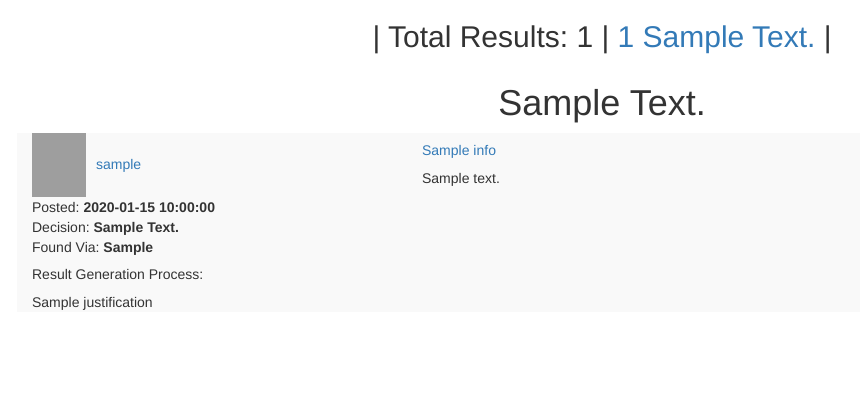
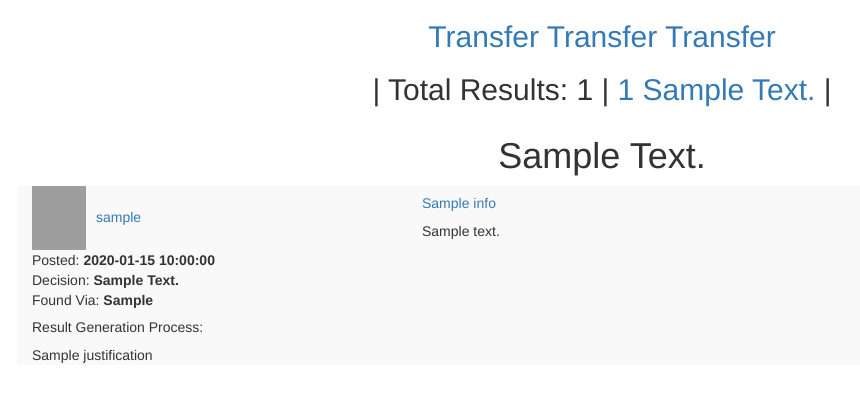
Before and after one commit to theriley106/IvyBound, a Flask app: template templates/results.html in a window 1280 px wide. Shown: the top 402 px of the page, without its empty margins (38-898 px from the left). Run offline with Flask 2, Linux system fonts and the light colour scheme; the template is opened without the code that fills it: most values are stand-ins (such as "Sample title", 1, 10 or a date in 2020); parts of the project's set-up code (start-up, migrations or seed data) failed here and were passed over; some libraries are stand-ins or nearby versions; grey boxes are pictures that could not be loaded.

Commit message:
updated template to have options for application type

```diff
--- a/templates/results.html
+++ b/templates/results.html
@@ -62,6 +62,13 @@ function topFunction() {
 </script>
 </head>
 <body>
+
+<center><h2>
+<a href="?type=transfer">Transfer</a>
+<a href="?type=freshman">Transfer</a>
+<a href="?type=all">Transfer</a>
+</h2></center>
+
 <center><h2>| Total Results: {{resultCount}} |
 
 {% for val in database %}
```
